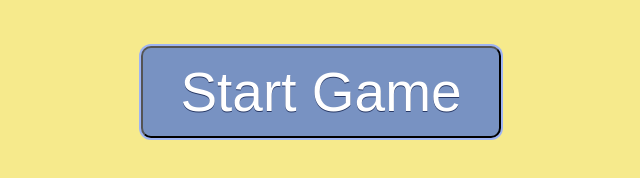
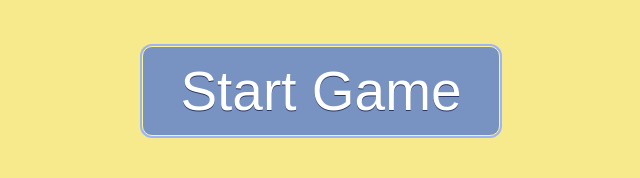
Before and after one commit to Courtney-Seitz/Trivia, a plain HTML site: page index.html in a window 1280 px wide. Shown: the whole page, without its empty margins (319-959 px from the left). Drawn offline with nearby package versions, Linux system fonts and the light colour scheme.

Commit message:
final push

```diff
--- a/style.css
+++ b/style.css
@@ -30,7 +30,7 @@ h1 {
   box-shadow: 0px 0px 0px 2px #9fb4f2;
   background-color:#7892c2;
   border-radius:10px;
-  border:1px solid ##FFF59A;
+  border:1px solid #FFF59A;
   display:inline;
   position:inherit;
   cursor:pointer;
```
Also changed, not shown: Planning/psuedocode.txt, Planning/user-stories.txt, Planning/wireframing.jpg (added).
